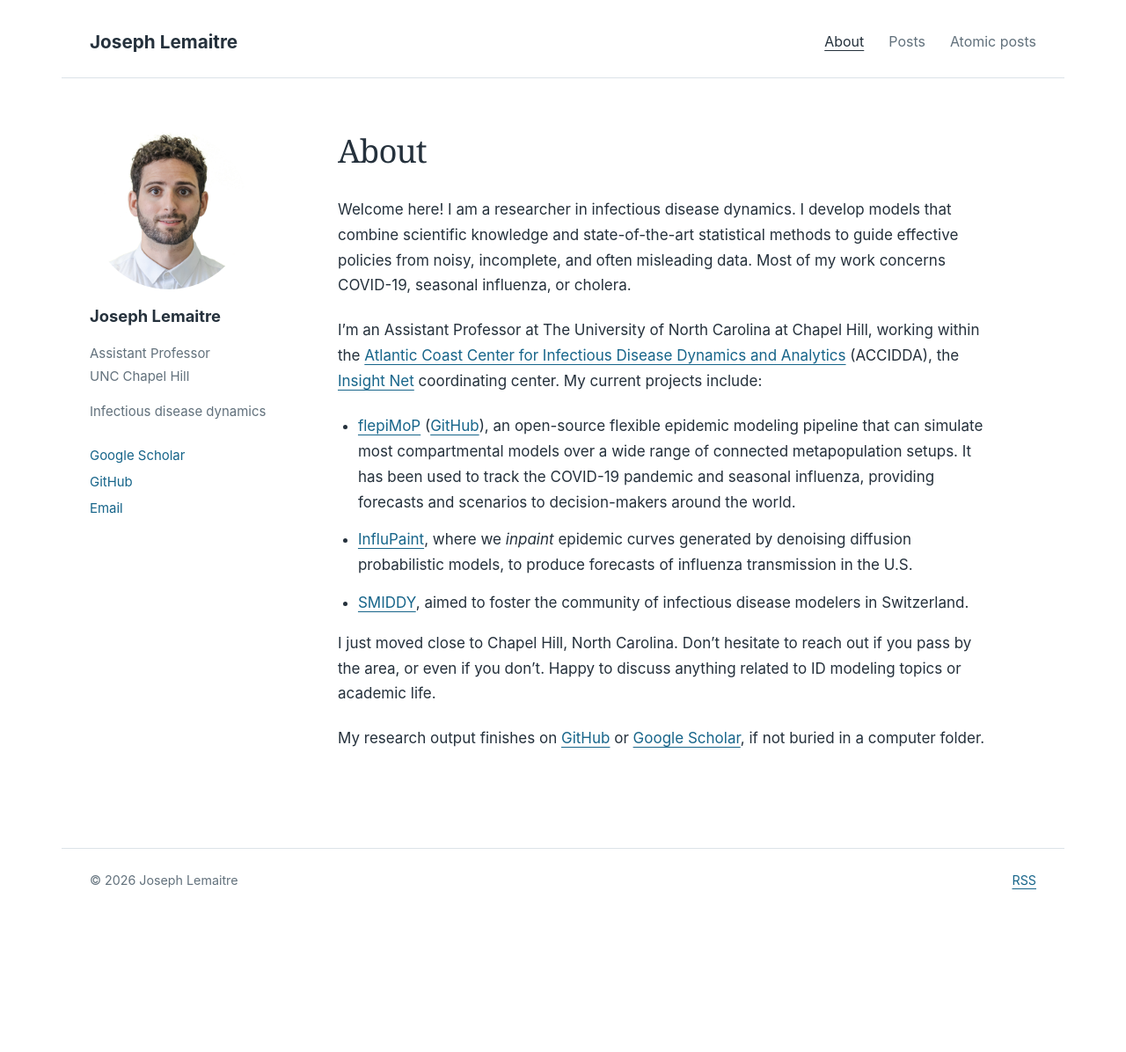
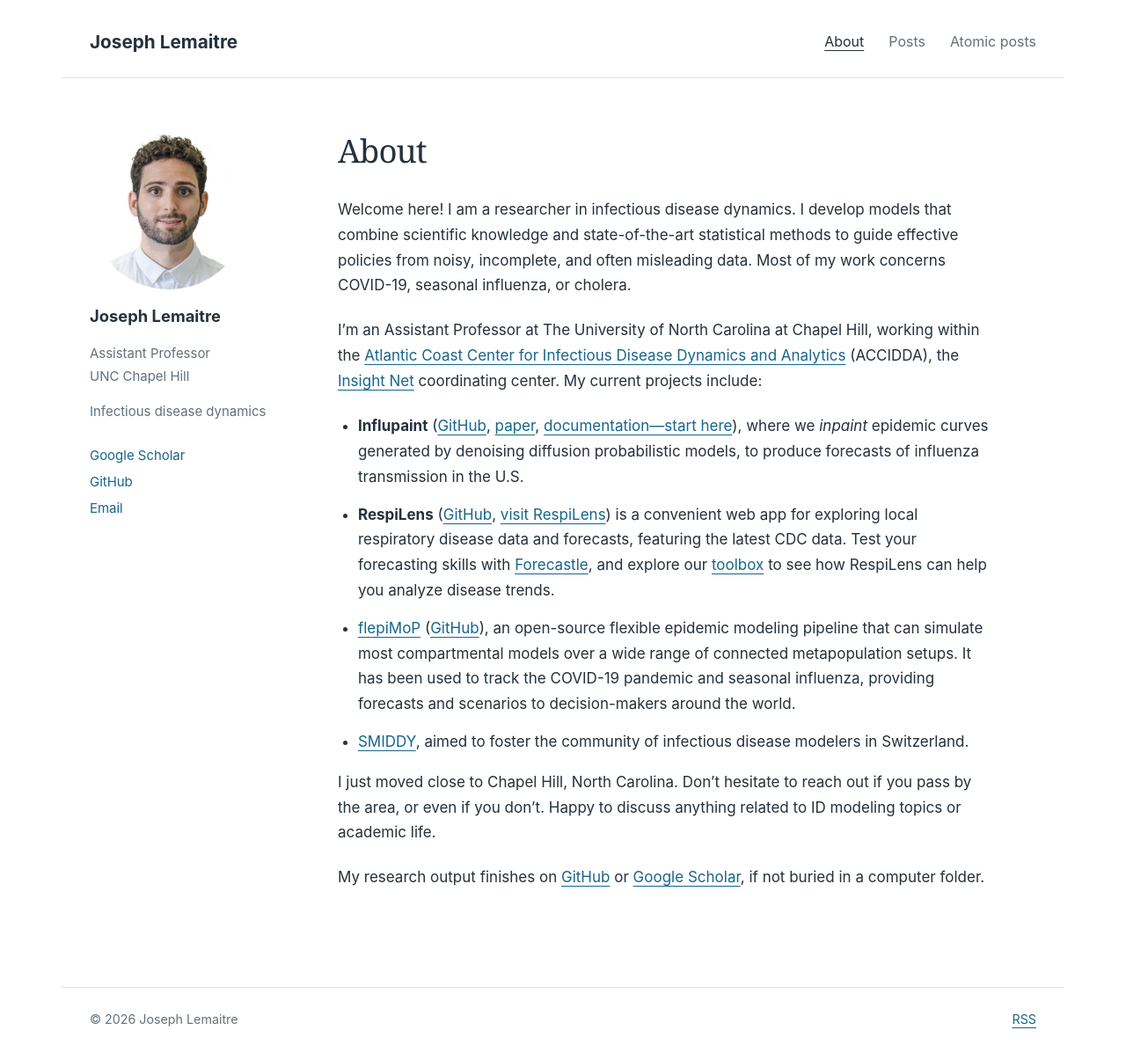
Before and after one commit to jcblemai/jcblemai.github.io, a Jekyll site: the page built from site/index.md, in a window 1280 px wide. Shown: the whole page at 88% size. Built offline with Jekyll 4.4.1, drawn with Linux system fonts in a browser that asks for light colours; before the commit the page ends 1038 px from its top, so only the background shows below that.

Commit message:
Update Influpaint links and add RespiLens project

```diff
--- a/site/index.md
+++ b/site/index.md
@@ -22,8 +22,9 @@ Welcome here! I am a researcher in infectious disease dynamics. I develop models
 
 I'm an Assistant Professor at The University of North Carolina at Chapel Hill, working within the [Atlantic Coast Center for Infectious Disease Dynamics and Analytics](https://sph.unc.edu/sph-news/unc-gillings-school-to-host-new-cdc-center-for-outbreak-forecasting-response/) (ACCIDDA), the [Insight Net](https://insightnet.us) coordinating center. My current projects include:
 
+-   **Influpaint** ([GitHub](https://github.com/ACCIDDA/influpaint), [paper](https://arxiv.org/abs/2604.24913), [documentation—start here](https://accidda.github.io/influpaint/)), where we *inpaint* epidemic curves generated by denoising diffusion probabilistic models, to produce forecasts of influenza transmission in the U.S.
+-   **RespiLens** ([GitHub](https://github.com/ACCIDDA/RespiLens), [visit RespiLens](https://www.respilens.com/)) is a convenient web app for exploring local respiratory disease data and forecasts, featuring the latest CDC data. Test your forecasting skills with [Forecastle](https://www.respilens.com/forecastle), and explore our [toolbox](https://www.respilens.com/toolbox) to see how RespiLens can help you analyze disease trends.
 -   [flepiMoP](http://flepiMoP.org) ([GitHub](https://github.com/HopkinsIDD/flepiMoP)), an open-source flexible epidemic modeling pipeline that can simulate most compartmental models over a wide range of connected metapopulation setups. It has been used to track the COVID-19 pandemic and seasonal influenza, providing forecasts and scenarios to decision-makers around the world.
--   [InfluPaint](https://github.com/jcblemai/inpainting-idforecasts), where we *inpaint* epidemic curves generated by denoising diffusion probabilistic models, to produce forecasts of influenza transmission in the U.S.
 -   [SMIDDY](http://smiddy.ch), aimed to foster the community of infectious disease modelers in Switzerland.
 
 I just moved close to Chapel Hill, North Carolina. Don't hesitate to reach out if you pass by the area, or even if you don't. Happy to discuss anything related to ID modeling topics or academic life.
```
